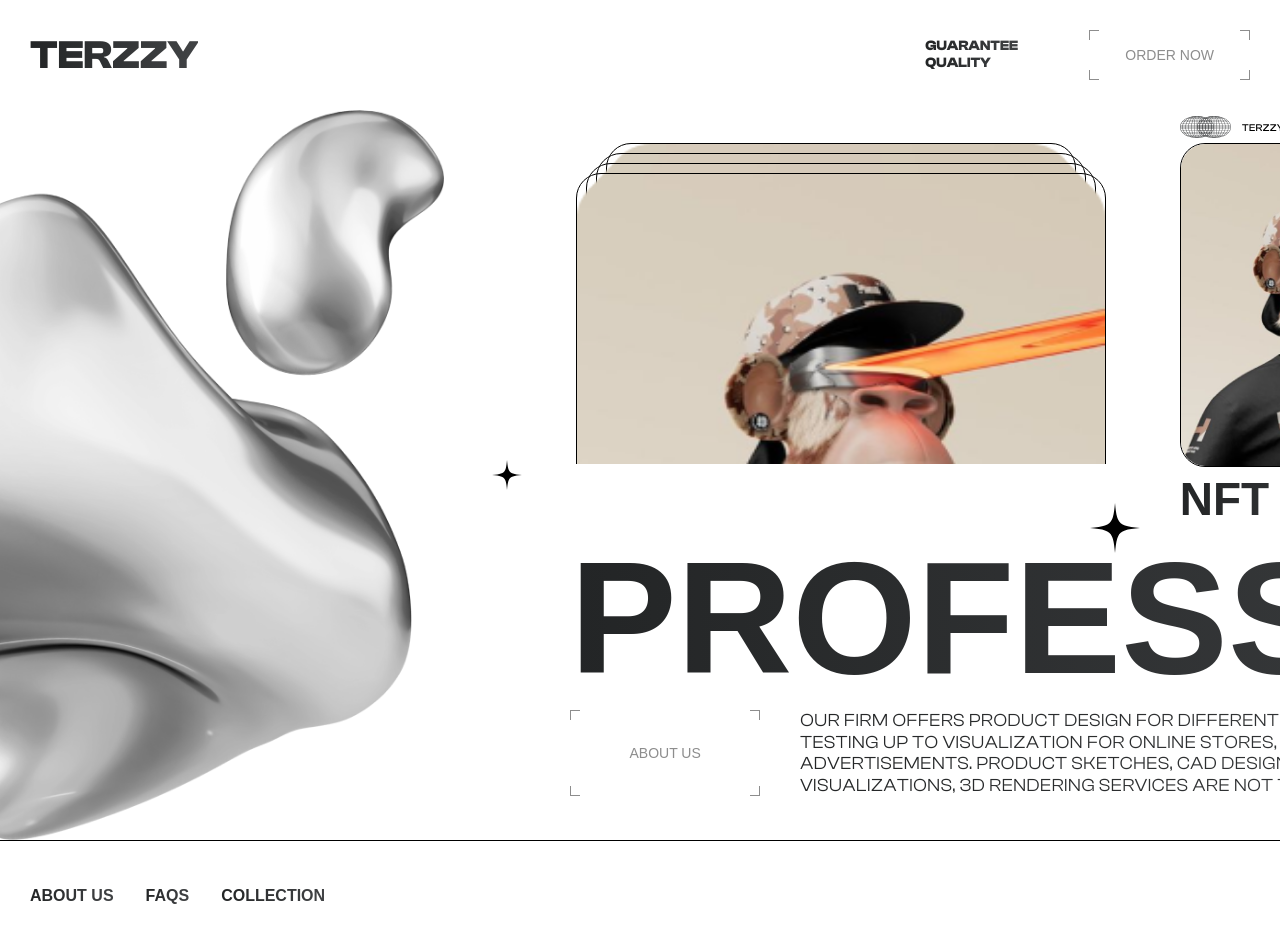
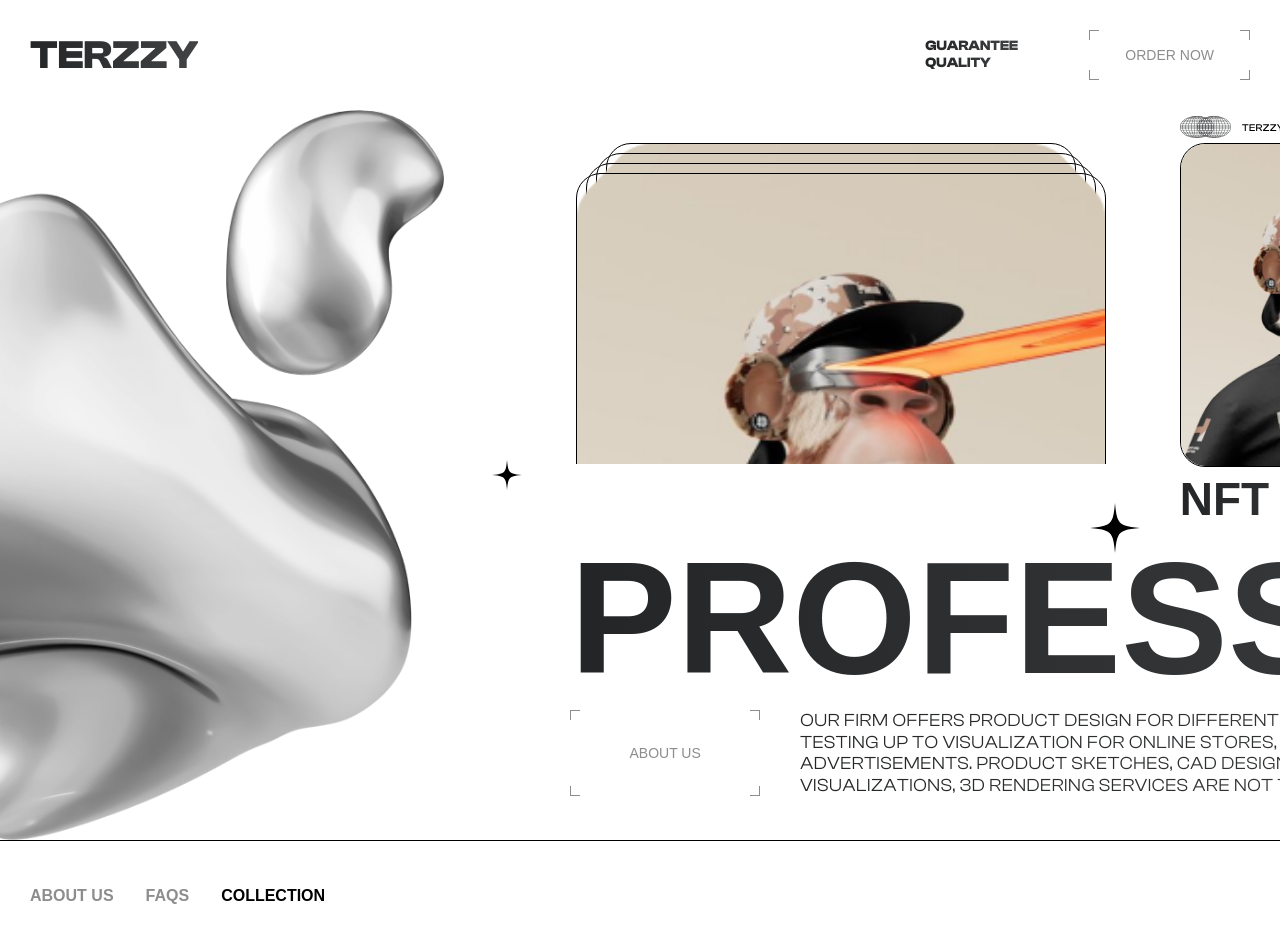
Before and after one commit to vansteplive/terzzy, a Next.js app: page / in a window 1280 px wide. Shown: the top 942 px of the page. Built offline with nearby package versions, Linux system fonts and the light colour scheme; a web font is replaced by a local one.

Commit message:
Исправил ссылки в footer и стили в проекте

```diff
--- a/src/components/index.ts
+++ b/src/components/index.ts
@@ -1,3 +1,4 @@
 export { Button } from "./button";
 export { Picture } from './picture';
 export { PictureWithSlider } from './picture-with-slider';
+export { NavLink } from './nav-link';
--- a/src/components/nav-link/nav-link.tsx
+++ b/src/components/nav-link/nav-link.tsx
@@ -11,6 +11,7 @@ type NavLinkProps = LinkProps & {
 
 export const NavLink: FC<NavLinkProps> = ({activeClassname, children, className, href, ...props }) => {
     const { pathname } = useRouter();
+    console.log({ pathname, href, children, result: pathname === href });
     const clsName = useMemo(() => (
         clsx(className, { [activeClassname!]: pathname === href && activeClassname })
     ), [activeClassname, className, href, pathname])
--- a/src/components/picture-with-slider/picture-with-slider.module.css
+++ b/src/components/picture-with-slider/picture-with-slider.module.css
@@ -5,7 +5,7 @@
 
 .picture {
     position: absolute;
-    transition: 0.3s;
+    transition: var(--animation-timing);
 }
 
 .picture:hover {
--- a/src/styles/globals.css
+++ b/src/styles/globals.css
@@ -15,6 +15,8 @@
 
   /* BORDER RADIUS */
   --radius-sm: 25px;
+
+  --animation-timing: 0.3s;
 }
 
 * {
@@ -46,7 +48,6 @@ a {
   text-decoration: none;
 }
 
-a,
 p,
 span,
 h1,
--- a/src/widgets/footer/footer.module.css
+++ b/src/widgets/footer/footer.module.css
@@ -17,9 +17,10 @@
 }
 
 .linkList > li > a {
+    transition: var(--animation-timing);
     color: var(--gray);
 }
 
-.activeLink {
+.linkList > li > .activeLink {
     color: #000;
 }
--- a/src/widgets/footer/footer.tsx
+++ b/src/widgets/footer/footer.tsx
@@ -1,40 +1,26 @@
 import clsx from "clsx";
 import {ABOUT_US_ROUTE, clashDisplay, FAQS_ROUTE, HOME_ROUTE} from "@/shared/constants";
 import styles from './footer.module.css';
-import Link from "next/link";
-import {useRouter} from "next/router";
+import {NavLink} from "@/components";
 
 export default function Footer() {
-    const { pathname } = useRouter();
-
-    console.log(pathname);
-
     return (
         <div className={clsx(styles.container, clashDisplay.className)}>
             <ul className={styles.linkList}>
                 <li>
-                    <Link
-                        href={ABOUT_US_ROUTE}
-                        className={clsx({ [styles.activeLink]: pathname === ABOUT_US_ROUTE})}
-                    >
+                    <NavLink href={ABOUT_US_ROUTE} activeClassname={styles.activeLink}>
                         about us
-                    </Link>
+                    </NavLink>
                 </li>
                 <li>
-                    <Link
-                        href={FAQS_ROUTE}
-                        className={clsx({ [styles.activeLink]: pathname === FAQS_ROUTE})}
-                    >
+                    <NavLink href={FAQS_ROUTE} activeClassname={styles.activeLink}>
                         faqs
-                    </Link>
+                    </NavLink>
                 </li>
                 <li>
-                    <Link
-                        href={HOME_ROUTE}
-                        className={clsx({ [styles.activeLink]: pathname === HOME_ROUTE})}
-                    >
+                    <NavLink href={HOME_ROUTE} activeClassname={styles.activeLink}>
                         collection
-                    </Link>
+                    </NavLink>
                 </li>
             </ul>
         </div>
--- a/src/widgets/header/header.module.css
+++ b/src/widgets/header/header.module.css
@@ -9,6 +9,9 @@
   font-size: var(--font-md);
   font-weight: bold;
   text-transform: uppercase;
+  background: var(--primary);
+  background-clip: text;
+  -webkit-text-fill-color: transparent;
 }
 
 .rightBlock {
--- a/src/widgets/header/header.tsx
+++ b/src/widgets/header/header.tsx
@@ -1,17 +1,12 @@
 import Link from "next/link";
-import { useMemo } from "react";
 import clsx from "clsx";
 
 import { Button } from "../../components/button";
 import styles from "./header.module.css";
 import {clashDisplay} from "@/shared/constants";
 
-type HeaderProps = {
-  className?: string;
-};
-
-export default function Header({ className }: HeaderProps) {
-  const clsName = useMemo(() => clsx(styles.header, clashDisplay.className), [className]);
+export default function Header() {
+  const clsName = clsx(styles.header, clashDisplay.className);
 
   return (
     <header className={clsName}>
```
